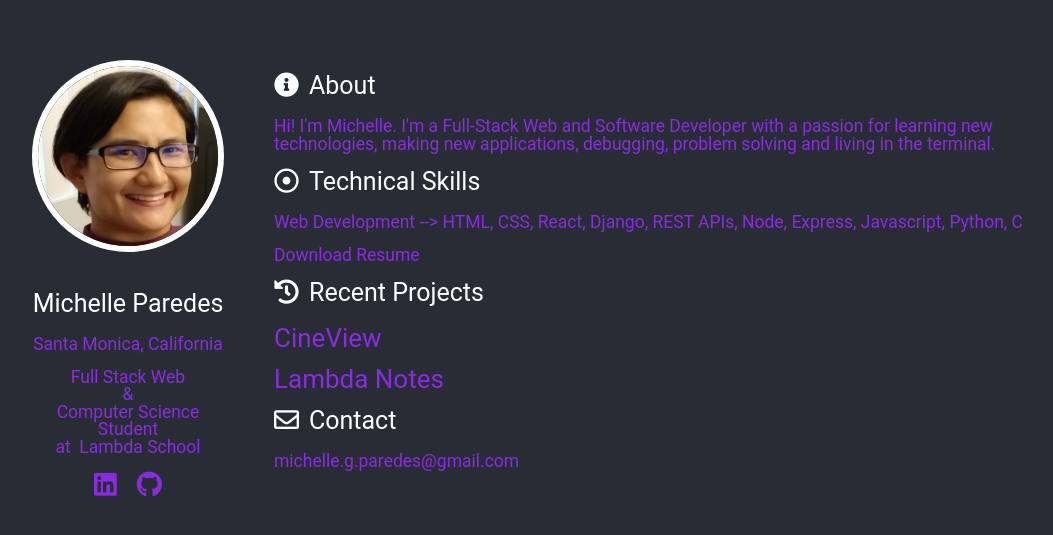
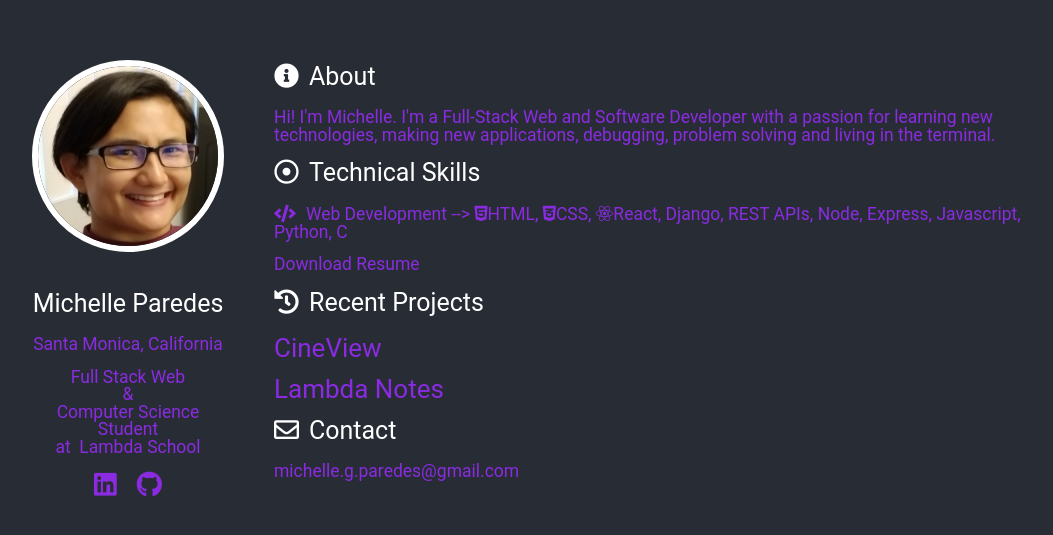
Before and after one commit to mparedes003/profile-page, a React (Create React App) app: page / in a window 1280 px wide. Shown: the part 221-756 px from the top of the page, without its empty margins (118-1171 px from the left). Built offline with nearby package versions, Linux system fonts and the light colour scheme.

Commit message:
Add fontawesome icons for web dev, html, css, and react

```diff
--- a/src/App.js
+++ b/src/App.js
@@ -50,7 +50,10 @@ function App() {
             Technical Skills
           </h3>
           <p>
-            Web Development --> HTML, CSS, React, Django, REST APIs, Node,
+            <i class="fas fa-code" />
+            Web Development --> <i class="fab fa-html5" />
+            HTML, <i class="fab fa-css3-alt" />
+            CSS, <i class="fab fa-react" />React, Django, REST APIs, Node,
             Express, Javascript, Python, C
           </p>
 
```
